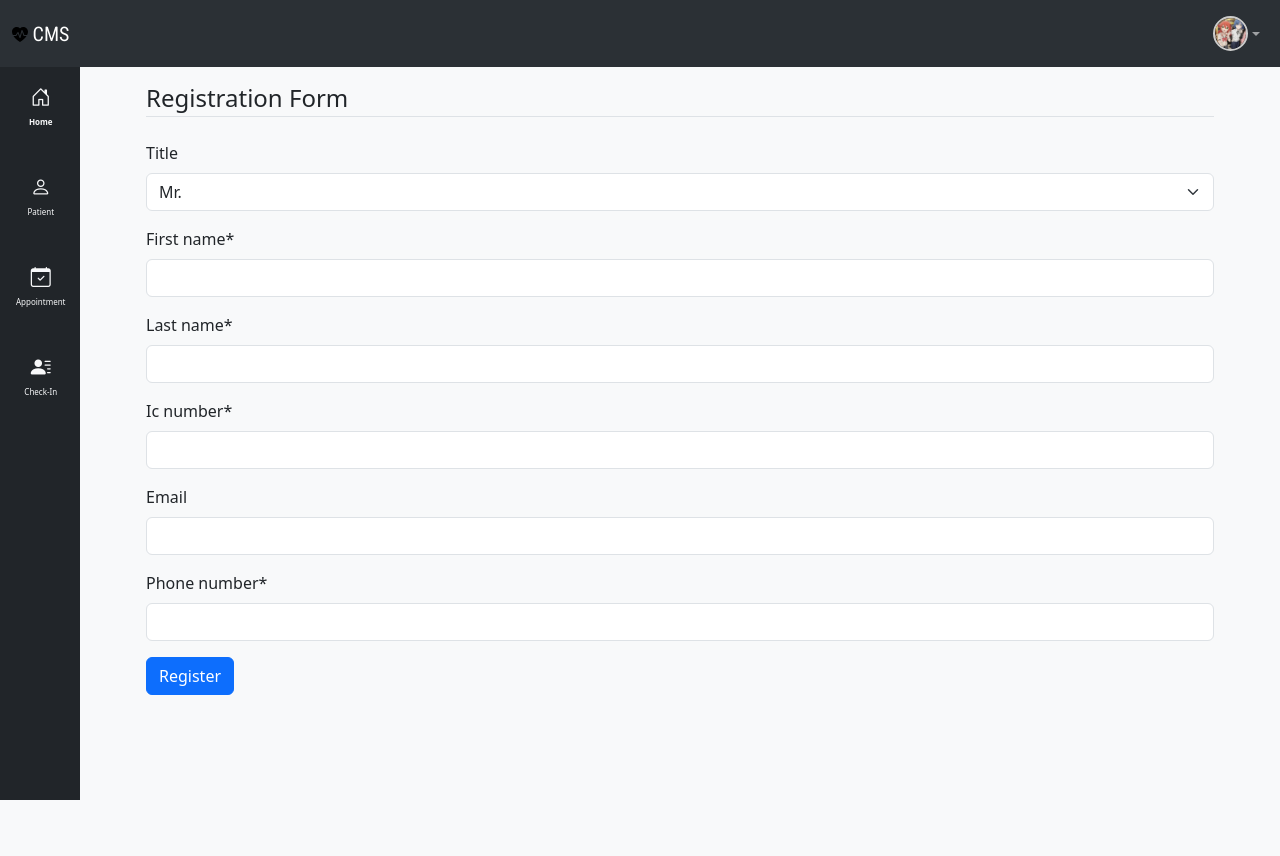
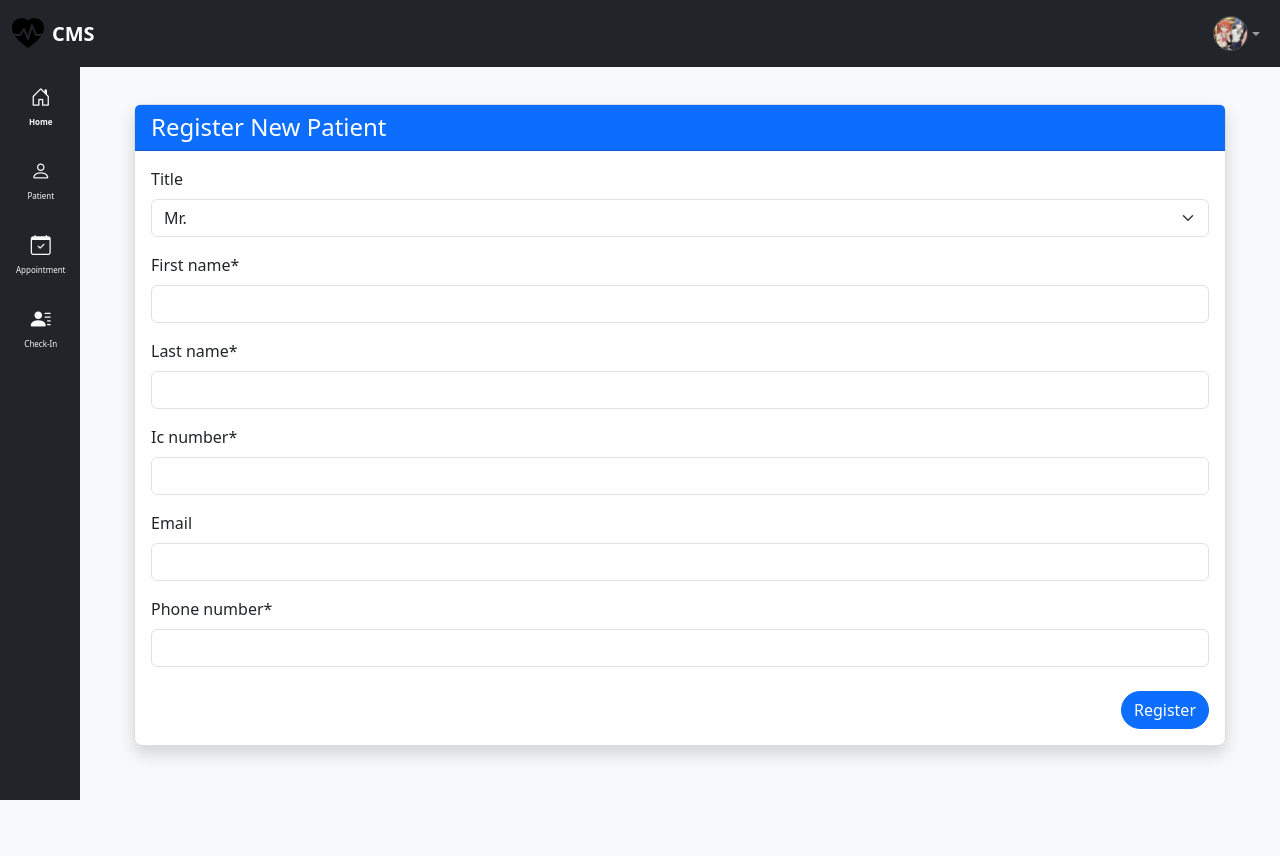
Before and after one commit to rahimi-mohd/CMS-extend, a Django app: page /patient_list/register_patient/ in a window 1280 px wide. Run offline with Django 5.2, Linux system fonts and the light colour scheme; a user stored in the database is signed in; data comes from the database, SQL or seed files in the repository; both versions use the stored data as it was after the commit; some libraries are stand-ins or nearby versions; some web fonts are replaced.

Commit message:
refactor design

```diff
--- a/clinic/templates/clinic/left_bar.html
+++ b/clinic/templates/clinic/left_bar.html
@@ -1,29 +1,29 @@
-<!-- Make sure you include Bootstrap Icons -->
+<!-- Bootstrap Icons -->
 <link href="https://cdn.jsdelivr.net/npm/bootstrap-icons/font/bootstrap-icons.css" rel="stylesheet">
 
 <ul class="nav flex-column">
     <li class="nav-item mb-2 text-center">
-        <a class="nav-link text-light" href="{% url 'clinic:home' %}" style="font-weight: bold; padding: 10px 0;">
-            <i class="bi bi-house-door" style="font-size: 20px;"></i> <!-- Home Icon -->
-            <p style="font-size: 8px; margin-top: 4px;">Home</p>
+        <a class="nav-link text-light fw-bold" href="{% url 'clinic:home' %}" style="padding: 10px 0;">
+            <i class="bi bi-house-door" style="font-size: 20px;"></i>
+            <p class="mb-0" style="font-size: 8px; margin-top: 4px;">Home</p>
         </a>
     </li>
     <li class="nav-item mb-2 text-center">
         <a class="nav-link text-light" href="{% url 'clinic:patient_list' %}" style="padding: 10px 0;">
-            <i class="bi bi-person" style="font-size: 20px;"></i> <!-- Patient Icon -->
-            <p style="font-size: 8px; margin-top: 4px;">Patient</p>
+            <i class="bi bi-person" style="font-size: 20px;"></i>
+            <p class="mb-0" style="font-size: 8px; margin-top: 4px;">Patient</p>
         </a>
     </li>
     <li class="nav-item mb-2 text-center">
         <a class="nav-link text-light" href="{% url 'clinic:appointment_list' %}" style="padding: 10px 0;">
-            <i class="bi bi-calendar-check" style="font-size: 20px;"></i> <!-- Appointments Icon -->
-            <p style="font-size: 8px; margin-top: 4px;">Appointment</p>
+            <i class="bi bi-calendar-check" style="font-size: 20px;"></i>
+            <p class="mb-0" style="font-size: 8px; margin-top: 4px;">Appointment</p>
         </a>
     </li>
     <li class="nav-item mb-2 text-center">
         <a class="nav-link text-light" href="{% url 'clinic:checkin_list' %}" style="padding: 10px 0;">
-            <i class="bi bi-person-lines-fill" style="font-size: 20px;"></i> <!-- Check-In Icon -->
-            <p style="font-size: 8px; margin-top: 4px;">Check-In</p>
+            <i class="bi bi-person-lines-fill" style="font-size: 20px;"></i>
+            <p class="mb-0" style="font-size: 8px; margin-top: 4px;">Check-In</p>
         </a>
     </li>
 </ul>
--- a/clinic/templates/clinic/nav.html
+++ b/clinic/templates/clinic/nav.html
@@ -1,50 +1,60 @@
 {% load static %}
-<nav class="navbar bg-dark navbar-expand-lg bg-body-tertiary" data-bs-theme="dark">
+<nav class="navbar navbar-expand-lg bg-dark" data-bs-theme="dark">
     <div class="container-fluid">
-        <a class="navbar-brand main-header-title" href="{% url 'clinic:home' %}">
-            <img src="{% static 'clinic/main-logo.svg' %}" alt="logo"> CMS
+        <!-- Logo and Brand -->
+        <a class="navbar-brand d-flex align-items-center" href="{% url 'clinic:home' %}">
+            <img src="{% static 'clinic/main-logo.svg' %}" alt="CMS Logo" width="32" height="32" class="me-2">
+            <span class="fw-bold text-white">CMS</span>
         </a>
+
+        <!-- Toggler -->
         <button class="navbar-toggler" type="button" data-bs-toggle="collapse" data-bs-target="#navbarSupportedContent"
             aria-controls="navbarSupportedContent" aria-expanded="false" aria-label="Toggle navigation">
             <span class="navbar-toggler-icon"></span>
         </button>
+
+        <!-- Navbar Links -->
         <div class="collapse navbar-collapse" id="navbarSupportedContent">
-            <ul class="navbar-nav mb-2 mb-lg-0 ms-auto">
+            <ul class="navbar-nav ms-auto mb-2 mb-lg-0">
+
+                {% if user.is_authenticated %}
                 <li class="nav-item dropdown">
-                    <a class="nav-link dropdown-toggle d-flex align-items-center" href="#" role="button"
-                        data-bs-toggle="dropdown" aria-expanded="false">
-                        <!-- Profile Picture Only (Removed Username) -->
+                    <!-- Profile Picture Only -->
+                    <a class="nav-link dropdown-toggle d-flex align-items-center" href="#" id="navbarDropdown"
+                        role="button" data-bs-toggle="dropdown" aria-expanded="false">
                         <img src="{% if user.profile.profile_picture %}{{ user.profile.profile_picture.url }}{% else %}{% static 'images/default_dp.png' %}{% endif %}"
-                            alt="Profile Picture" class="rounded-circle"
-                            style="width: 35px; height: 35px; object-fit: cover; border: 2px solid #ccc;">
+                            alt="Profile" class="rounded-circle border"
+                            style="width: 35px; height: 35px; object-fit: cover;">
                     </a>
-                    <ul class="dropdown-menu text-center dropdown-menu-end">
-                        {% if user.is_authenticated %}
+
+                    <!-- Dropdown Menu -->
+                    <ul class="dropdown-menu dropdown-menu-end text-center" aria-labelledby="navbarDropdown">
                         <li>
-                            <!-- Larger Profile Picture in Dropdown -->
                             <img src="{% if user.profile.profile_picture %}{{ user.profile.profile_picture.url }}{% else %}{% static 'images/default_dp.png' %}{% endif %}"
-                                alt="Profile Picture" class="rounded-circle my-2"
-                                style="width: 50px; height: 50px; object-fit: cover; border: 2px solid #ccc;">
+                                alt="Profile" class="rounded-circle my-2"
+                                style="width: 60px; height: 60px; object-fit: cover; border: 2px solid #dee2e6;">
                         </li>
-                        <li><strong>{{ user.username|title }}</strong></li>
+                        <li class="fw-semibold">{{ user.username|title }}</li>
                         <li><a class="dropdown-item" href="{% url 'accounts:user_profile' user.pk %}">Profile</a></li>
                         <li><a class="dropdown-item" href="{% url 'clinic:inventory_list' %}">Inventory</a></li>
+
                         {% if user.is_staff %}
                         <li><a class="dropdown-item" href="{% url 'accounts:user_list' %}">Staff List</a></li>
                         <li><a class="dropdown-item" href="{% url 'accounts:register_user' %}">Register User</a></li>
                         {% endif %}
+
                         <li>
                             <hr class="dropdown-divider">
                         </li>
                         <li>
-                            <form class="dropdown-item" action="{% url 'accounts:logout' %}" method="post">
+                            <form action="{% url 'accounts:logout' %}" method="post" class="d-inline">
                                 {% csrf_token %}
-                                <button class="btn btn-outline-danger" type="submit">Logout</button>
+                                <button type="submit" class="dropdown-item text-danger">Logout</button>
                             </form>
                         </li>
-                        {% endif %}
                     </ul>
                 </li>
+                {% endif %}
             </ul>
         </div>
     </div>
--- a/clinic/templates/clinic/register_patient.html
+++ b/clinic/templates/clinic/register_patient.html
@@ -3,20 +3,22 @@
 
 {% block main %}
 
-<div class="container-flex m-4">
-    <fieldset class="form-group">
-        <legend class="border-bottom mb-4">Registration Form</legend>
-        <form action="" method="post">
-            <div class="mb-3"></div>
-            {% csrf_token %}
-            {% block form %}
-            {% endblock %}
-            {{ form|crispy }}
-            <button type="submit" class="btn btn-primary">Register</button>
-        </form>
-
-    </fieldset>
-
+<div class="container mt-5 mb-5">
+    <div class="card shadow">
+        <div class="card-header bg-primary text-white">
+            <h4 class="mb-0">Register New Patient</h4>
+        </div>
+        <div class="card-body">
+            <form method="post">
+                {% csrf_token %}
+                {% block form %}{% endblock %}
+                {{ form|crispy }}
+                <div class="text-end mt-4">
+                    <button type="submit" class="btn btn-primary rounded-pill">Register</button>
+                </div>
+            </form>
+        </div>
+    </div>
 </div>
 
 {% endblock %}
```
Also changed, not shown: accounts/templates/accounts/user_profile.html (+14 -20 lines), clinic/templates/clinic/add_medical_record.html (+18 -19 lines), clinic/templates/clinic/add_stock.html (+15 -13 lines), clinic/templates/clinic/payment.html (+24 -22 lines), db.sqlite3, media/images/Shinsengumi_group.webp (added).
